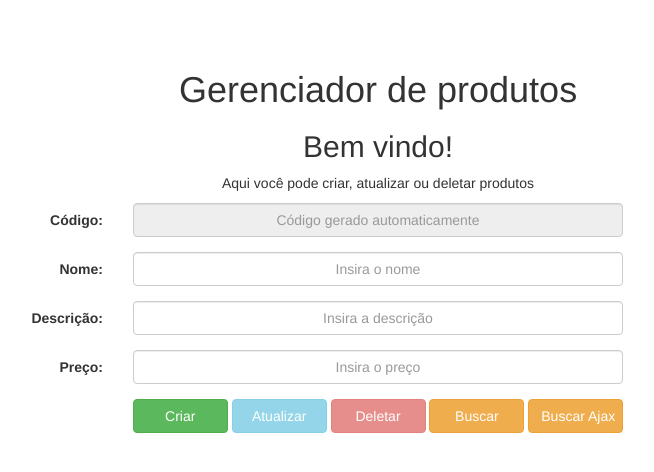
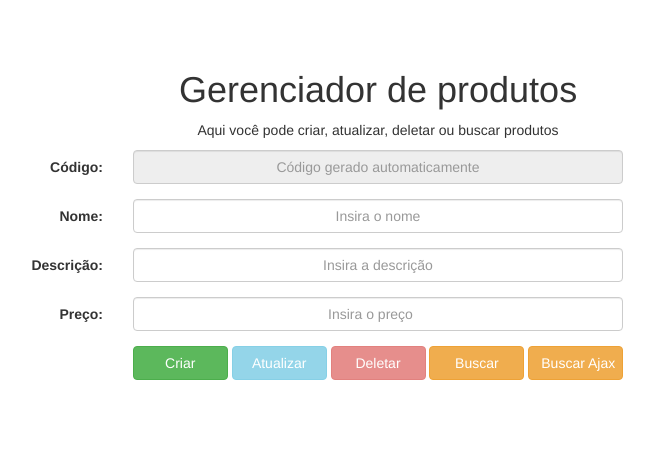
Before and after one commit to andregorato/productmanager, a website: page public/index.html in a window 1280 px wide. Shown: the whole page, without its empty margins (262-916 px from the left). Drawn offline with nearby package versions, Linux system fonts and the light colour scheme.

Commit message:
Alterando o campo de preço de text para number

```diff
--- a/public/index.html
+++ b/public/index.html
@@ -13,8 +13,7 @@
 	<div class="container">
 		<div class="jumbutron text-center">
 			<h1>Gerenciador de produtos</h1>
-			<h2>Bem vindo!</h2>
-			<p>Aqui você pode criar, atualizar ou deletar produtos</p>
+			<p>Aqui você pode criar, atualizar, deletar ou buscar produtos</p>
 
 			<div id="product-form" class="row">
 				<div class="col-sm-8 col-sm-offset-2 text-center">
@@ -43,7 +42,7 @@
 						<div class="form-group">
 							<label class="control-label col-sm-2">Preço:</label>
 							<div class="col-sm-8">
-								<input type="text" class="form-control text-center" placeholder="Insira o preço" ng-model="formData.preco">
+								<input type="number" class="form-control text-center" placeholder="Insira o preço" ng-model="formData.preco">
 							</div>
 						</div>
 					</form>
```
